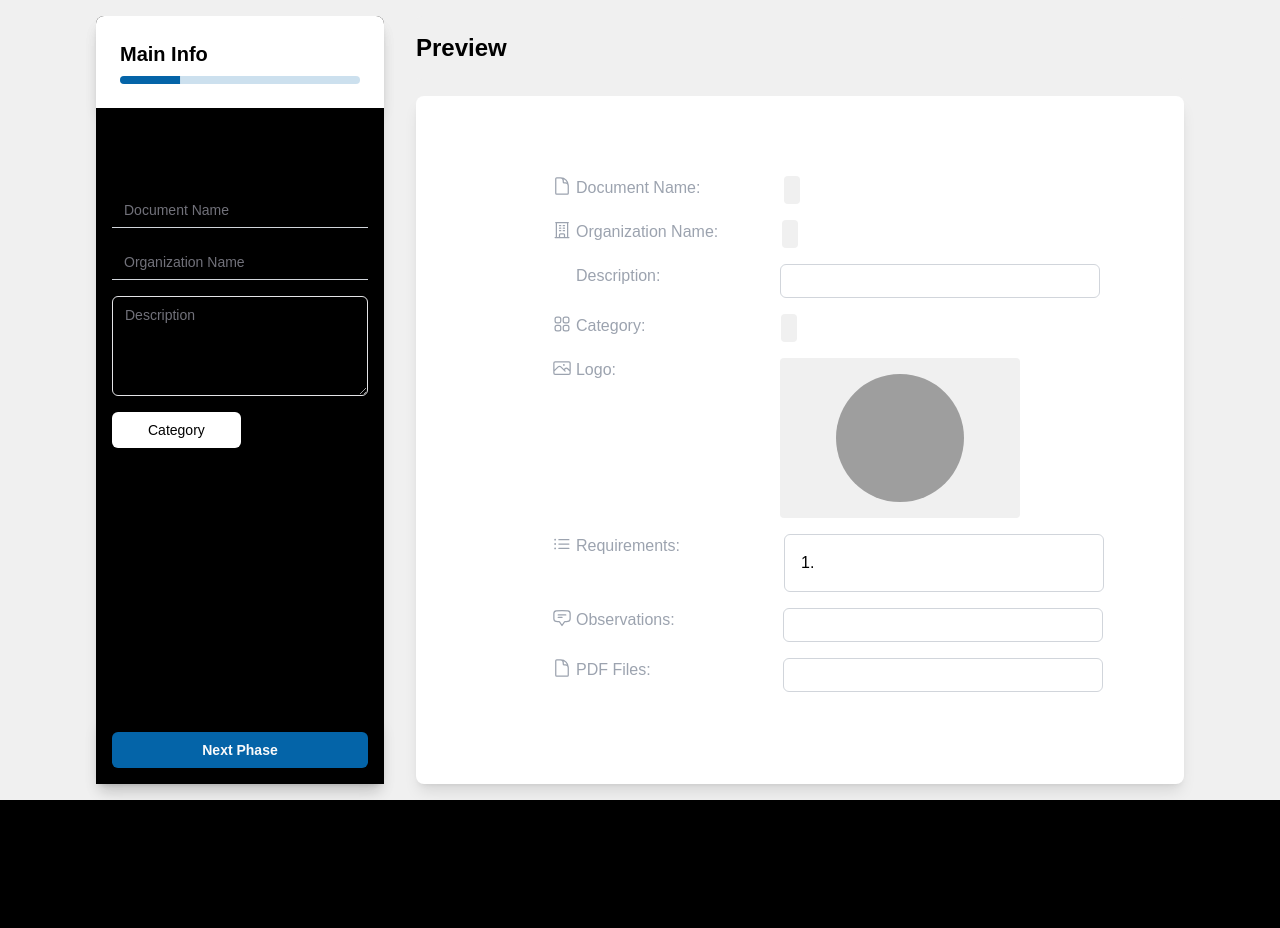
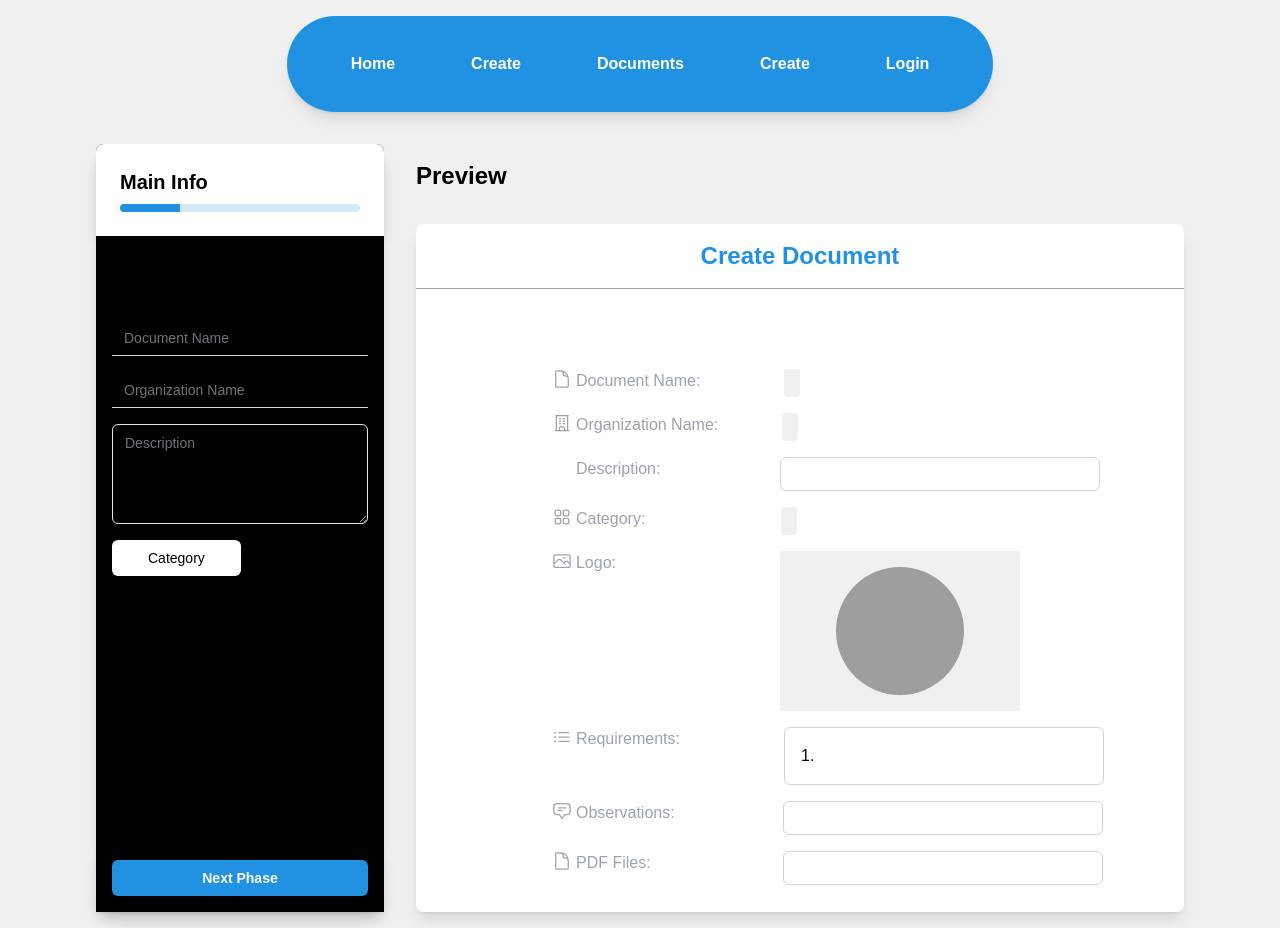
Before and after one commit to Soft-Eng-G8/document_it, a Next.js app: page /doc_create in a window 1280 px wide. Before the commit the page ends 800 px from the top, so only its background shows below. Built offline with nearby package versions, Linux system fonts and the light colour scheme; grey boxes are pictures that could not be loaded.

Commit message:
navbar_commit

```diff
--- a/package.json
+++ b/package.json
@@ -15,7 +15,7 @@
     "@radix-ui/react-dropdown-menu": "^2.1.2",
     "@radix-ui/react-label": "^2.1.0",
     "@radix-ui/react-menubar": "^1.1.2",
-    "@radix-ui/react-navigation-menu": "^1.2.1",
+    "@radix-ui/react-navigation-menu": "^1.2.2",
     "@radix-ui/react-progress": "^1.1.0",
     "@radix-ui/react-radio-group": "^1.2.1",
     "@radix-ui/react-select": "^2.1.2",
--- a/src/app/doc_create/page.tsx
+++ b/src/app/doc_create/page.tsx
@@ -18,6 +18,7 @@ import {
 } from "@/components/ui/multiple_uses/dropdown-menu"
 import { AlertCircle } from 'lucide-react'
 import { Alert, AlertDescription, AlertTitle } from "@/components/ui/multiple_uses/alert"
+import { Navbar } from "@/components/ui/multiple_uses/navbar"
 
 interface FormData {
   documentName: string;
@@ -295,6 +296,11 @@ function DocsCreate() {
 
   return (
     <div className='bg-mygrey'>
+      <div className="sticky top-0 w-full z-50  p-4">
+              <div className="flex justify-center">
+                <Navbar />
+              </div>
+            </div>
       <div className="flex h-screen bg-mygrey">
         <div className="flex flex-col h-[800px] w-full xl:w-3/12 bg-mygrey p-10 xl:p-4 xl:ml-20">
           <div className="relative flex-1 bg-background rounded-lg shadow-lg h-[500px]">
@@ -319,7 +325,12 @@ function DocsCreate() {
           <div className="flex items-center h-16 bg-mygrey rounded-md mb-4">
             <h1 className='font-bold text-2xl text-black'>Preview</h1>
           </div>
-          <div className="flex-1 bg-mywhite rounded-lg shadow-lg p-20 overflow-y-auto">
+          <div className="flex-1 bg-mywhite rounded-lg shadow-lg overflow-y-auto">
+            <div className="flex items-center justify-center p-4 border-b border-gray-400">
+              <p className="font-bold text-2xl  ">Create Document</p>
+            </div>
+
+            <div className=" p-20 ">
             <div className="space-y-4">
               <div className="flex flex-row ml-14">
                 <svg xmlns="http://www.w3.org/2000/svg" fill="none" viewBox="0 0 24 24" strokeWidth={1.5} stroke="currentColor" className="size-5 text-gray-400">
@@ -412,6 +423,8 @@ function DocsCreate() {
                 </div>
               </div>
             </div>
+            </div>
+
           </div>
         </div>
       </div>
--- a/src/app/page.tsx
+++ b/src/app/page.tsx
@@ -1,13 +1,23 @@
 import React from 'react';
 import Login from '../components/ui/single_use/Login';
+import { Navbar } from '@/components/ui/multiple_uses/navbar';
 function page() {
   return (
     <>
-    <div
+    <div className='bg-mygrey'>
+      <div className="sticky top-0 w-full z-50  p-4">
+                    <div className="flex justify-center">
+                      <Navbar />
+                    </div>
+                  </div>
+                  <div
       className="relative h-screen w-screen bg-cover bg-center flex items-center justify-center bg-mygrey"
     >
-      <Login />
+
+      Home
     </div>
+    </div>
+
 
   </>
   );
--- a/src/components/ui/multiple_uses/button.tsx
+++ b/src/components/ui/multiple_uses/button.tsx
@@ -10,7 +10,7 @@ const buttonVariants = cva(
     variants: {
       variant: {
         default:
-          "bg-primary text-primary-foreground shadow hover:bg-primary/90 font-semibold",
+          "bg-foreground text-primary-foreground shadow hover:bg-primary/90 font-semibold",
         destructive:
           "bg-destructive text-destructive-foreground shadow-sm hover:bg-destructive/90",
         outline:
--- /dev/null
+++ b/src/components/ui/multiple_uses/navbar.tsx
@@ -0,0 +1,99 @@
+"use client"
+
+import * as React from "react"
+import Link from "next/link"
+
+import { cn } from "@/lib/utils"
+import {
+  NavigationMenu,
+  NavigationMenuContent,
+  NavigationMenuItem,
+  NavigationMenuLink,
+  NavigationMenuList,
+  NavigationMenuTrigger,
+  navigationMenuTriggerStyle,
+} from "@/components/ui/multiple_uses/navigation-menu"
+
+const components: { title: string; href: string; description: string }[] = [
+  {
+    title: "Alert Dialog",
+    href: "/docs/primitives/alert-dialog",
+    description:
+      "A modal dialog that interrupts the user with important content and expects a response.",
+  },
+
+]
+
+export function Navbar() {
+  return (
+    <NavigationMenu className="rounded-full bg-foreground p-2 shadow-lg">
+      <NavigationMenuList>
+
+
+        <NavigationMenuItem className="pl-10 pr-10">
+          <Link href="/" legacyBehavior passHref>
+            <NavigationMenuLink className={navigationMenuTriggerStyle()}>
+              Home
+            </NavigationMenuLink>
+          </Link>
+        </NavigationMenuItem>
+
+        <NavigationMenuItem className="pr-10">
+        <Link href="/doc_display" legacyBehavior passHref>
+            <NavigationMenuLink className={navigationMenuTriggerStyle()}>
+              Create
+            </NavigationMenuLink>
+          </Link>
+          </NavigationMenuItem>
+          <NavigationMenuItem className="pr-10">
+        <Link href="/doc_display" legacyBehavior passHref>
+            <NavigationMenuLink className={navigationMenuTriggerStyle()}>
+              Documents
+            </NavigationMenuLink>
+          </Link>
+          </NavigationMenuItem>
+          <NavigationMenuItem className="pr-10">
+        <Link href="/doc_create" legacyBehavior passHref>
+            <NavigationMenuLink className={navigationMenuTriggerStyle()}>
+            Create
+            </NavigationMenuLink>
+          </Link>
+          </NavigationMenuItem>
+          <NavigationMenuItem className="pr-10">
+        <Link href="/login" legacyBehavior passHref>
+            <NavigationMenuLink className={navigationMenuTriggerStyle()}>
+              Login
+            </NavigationMenuLink>
+          </Link>
+          </NavigationMenuItem>
+
+      </NavigationMenuList>
+    </NavigationMenu>
+  )
+}
+
+const ListItem = React.forwardRef<
+  React.ElementRef<"a">,
+  React.ComponentPropsWithoutRef<"a">
+>(({ className, title, children, ...props }, ref) => {
+  return (
+    <li>
+      <NavigationMenuLink asChild>
+        <a
+          ref={ref}
+          className={cn(
+            "block select-none space-y-1 rounded-full p-3 leading-none no-underline outline-none transition-colors hover:bg-black hover:text-mywhite focus:bg-black focus:text-mywhite",
+            className
+          )}
+          {...props}
+        >
+          <div className="text-sm font-medium leading-none">{title}</div>
+          <p className="line-clamp-2 text-sm leading-snug text-muted-foreground">
+            {children}
+          </p>
+        </a>
+      </NavigationMenuLink>
+    </li>
+  )
+})
+ListItem.displayName = "ListItem"
--- /dev/null
+++ b/src/components/ui/multiple_uses/navigation-menu.tsx
@@ -0,0 +1,128 @@
+import * as React from "react"
+import * as NavigationMenuPrimitive from "@radix-ui/react-navigation-menu"
+import { cva } from "class-variance-authority"
+import { ChevronDown } from "lucide-react"
+
+import { cn } from "@/lib/utils"
+
+const NavigationMenu = React.forwardRef<
+  React.ElementRef<typeof NavigationMenuPrimitive.Root>,
+  React.ComponentPropsWithoutRef<typeof NavigationMenuPrimitive.Root>
+>(({ className, children, ...props }, ref) => (
+  <NavigationMenuPrimitive.Root
+    ref={ref}
+    className={cn(
+      "relative z-10 flex max-w-max flex-1 items-center justify-center",
+      className
+    )}
+    {...props}
+  >
+    {children}
+    <NavigationMenuViewport />
+  </NavigationMenuPrimitive.Root>
+))
+NavigationMenu.displayName = NavigationMenuPrimitive.Root.displayName
+
+const NavigationMenuList = React.forwardRef<
+  React.ElementRef<typeof NavigationMenuPrimitive.List>,
+  React.ComponentPropsWithoutRef<typeof NavigationMenuPrimitive.List>
+>(({ className, ...props }, ref) => (
+  <NavigationMenuPrimitive.List
+    ref={ref}
+    className={cn(
+      "group flex flex-1 list-none items-center justify-center space-x-1",
+      className
+    )}
+    {...props}
+  />
+))
+NavigationMenuList.displayName = NavigationMenuPrimitive.List.displayName
+
+const NavigationMenuItem = NavigationMenuPrimitive.Item
+
+const navigationMenuTriggerStyle = cva(
+  "group inline-flex h-9 w-max items-center justify-center rounded-full bg-foreground text-mywhite px-4 py-10 text-md font-semibold transition-colors hover:bg-foreground/50 hover:text-mywhite focus:bg-accent focus:text-mywhite focus:outline-none disabled:pointer-events-none disabled:opacity-50 data-[active]:bg-accent/50 data-[state=open]:bg-accent/50"
+)
+
+const NavigationMenuTrigger = React.forwardRef<
+  React.ElementRef<typeof NavigationMenuPrimitive.Trigger>,
+  React.ComponentPropsWithoutRef<typeof NavigationMenuPrimitive.Trigger>
+>(({ className, children, ...props }, ref) => (
+  <NavigationMenuPrimitive.Trigger
+    ref={ref}
+    className={cn(navigationMenuTriggerStyle(), "group", className)}
+    {...props}
+  >
+    {children}{" "}
+    <ChevronDown
+      className="relative top-[1px] ml-1 h-3 w-3 transition duration-300 group-data-[state=open]:rotate-180"
+      aria-hidden="true"
+    />
+  </NavigationMenuPrimitive.Trigger>
+))
+NavigationMenuTrigger.displayName = NavigationMenuPrimitive.Trigger.displayName
+
+const NavigationMenuContent = React.forwardRef<
+  React.ElementRef<typeof NavigationMenuPrimitive.Content>,
+  React.ComponentPropsWithoutRef<typeof NavigationMenuPrimitive.Content>
+>(({ className, ...props }, ref) => (
+  <NavigationMenuPrimitive.Content
+    ref={ref}
+    className={cn(
+      "left-0 top-0 w-full data-[motion^=from-]:animate-in data-[motion^=to-]:animate-out data-[motion^=from-]:fade-in data-[motion^=to-]:fade-out data-[motion=from-end]:slide-in-from-right-52 data-[motion=from-start]:slide-in-from-left-52 data-[motion=to-end]:slide-out-to-right-52 data-[motion=to-start]:slide-out-to-left-52 md:absolute md:w-auto ",
+      className
+    )}
+    {...props}
+  />
+))
+NavigationMenuContent.displayName = NavigationMenuPrimitive.Content.displayName
+
+const NavigationMenuLink = NavigationMenuPrimitive.Link
+
+const NavigationMenuViewport = React.forwardRef<
+  React.ElementRef<typeof NavigationMenuPrimitive.Viewport>,
+  React.ComponentPropsWithoutRef<typeof NavigationMenuPrimitive.Viewport>
+>(({ className, ...props }, ref) => (
+  <div className={cn("absolute left-0 top-full flex justify-center")}>
+    <NavigationMenuPrimitive.Viewport
+      className={cn(
+        "origin-top-center relative mt-1.5 h-[var(--radix-navigation-menu-viewport-height)] w-full overflow-hidden rounded-md border bg-popover text-popover-foreground shadow data-[state=open]:animate-in data-[state=closed]:animate-out data-[state=closed]:zoom-out-95 data-[state=open]:zoom-in-90 md:w-[var(--radix-navigation-menu-viewport-width)]",
+        className
+      )}
+      ref={ref}
+      {...props}
+    />
+  </div>
+))
+NavigationMenuViewport.displayName =
+  NavigationMenuPrimitive.Viewport.displayName
+
+const NavigationMenuIndicator = React.forwardRef<
+  React.ElementRef<typeof NavigationMenuPrimitive.Indicator>,
+  React.ComponentPropsWithoutRef<typeof NavigationMenuPrimitive.Indicator>
+>(({ className, ...props }, ref) => (
+  <NavigationMenuPrimitive.Indicator
+    ref={ref}
+    className={cn(
+      "top-full z-[1] flex h-1.5 items-end justify-center overflow-hidden data-[state=visible]:animate-in data-[state=hidden]:animate-out data-[state=hidden]:fade-out data-[state=visible]:fade-in",
+      className
+    )}
+    {...props}
+  >
+    <div className="relative top-[60%] h-2 w-2 rotate-45 rounded-tl-sm bg-border shadow-md" />
+  </NavigationMenuPrimitive.Indicator>
+))
+NavigationMenuIndicator.displayName =
+  NavigationMenuPrimitive.Indicator.displayName
+
+export {
+  navigationMenuTriggerStyle,
+  NavigationMenu,
+  NavigationMenuList,
+  NavigationMenuItem,
+  NavigationMenuContent,
+  NavigationMenuTrigger,
+  NavigationMenuLink,
+  NavigationMenuIndicator,
+  NavigationMenuViewport,
+}
--- a/src/components/ui/multiple_uses/progress.tsx
+++ b/src/components/ui/multiple_uses/progress.tsx
@@ -12,13 +12,13 @@ const Progress = React.forwardRef<
   <ProgressPrimitive.Root
     ref={ref}
     className={cn(
-      "relative h-2 w-full overflow-hidden rounded-full bg-primary/20",
+      "relative h-2 w-full overflow-hidden rounded-full bg-foreground/20",
       className
     )}
     {...props}
   >
     <ProgressPrimitive.Indicator
-      className="h-full w-full flex-1 bg-primary transition-all"
+      className="h-full w-full flex-1 bg-foreground transition-all"
       style={{ transform: `translateX(-${100 - (value || 0)}%)` }}
     />
   </ProgressPrimitive.Root>
```
Also changed, not shown: src/app/doc_display/page.tsx (+7 -0 lines), src/app/login/page.tsx (added, +25 -0 lines), 1 other file (tests, documents, lock files or other folders).
